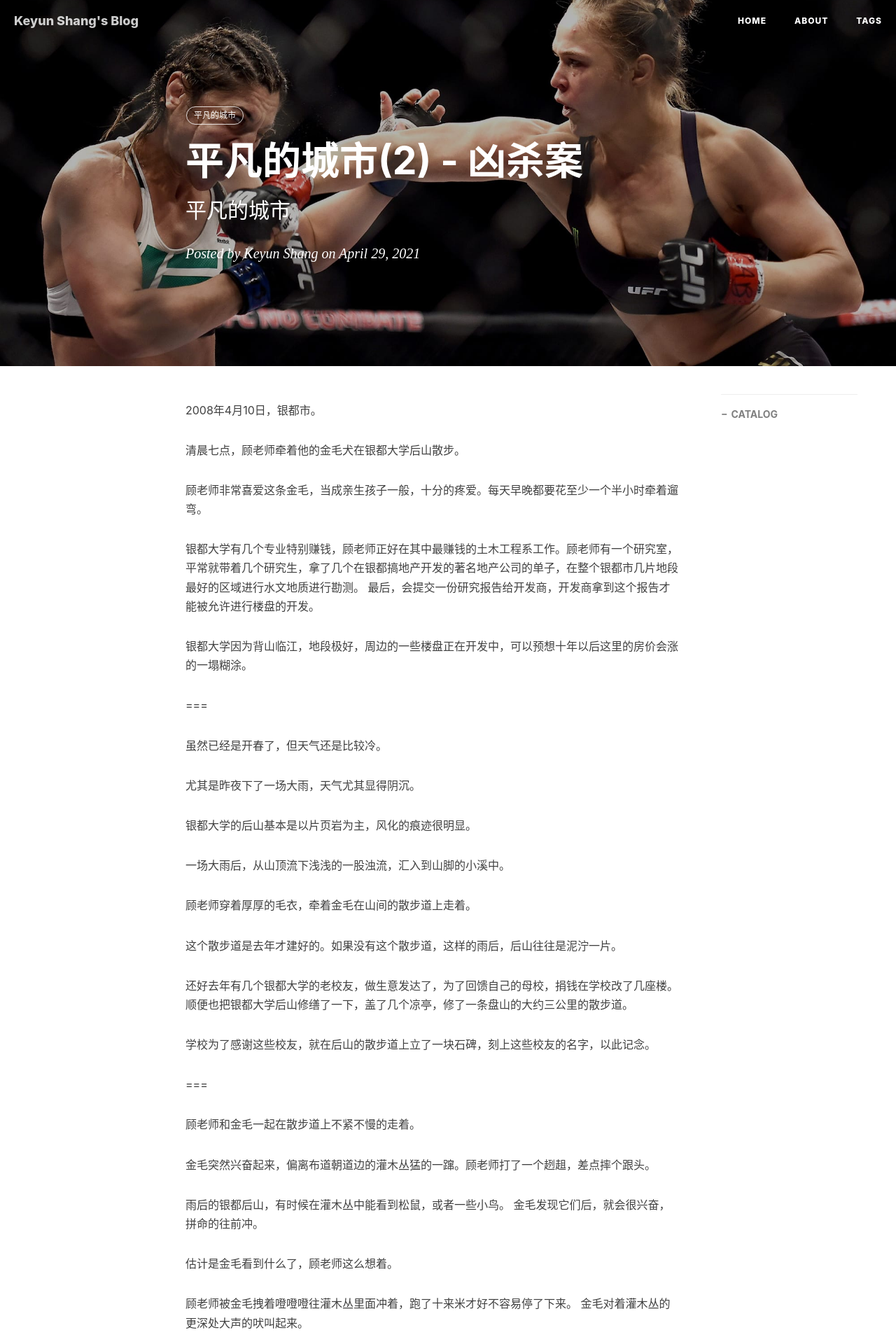
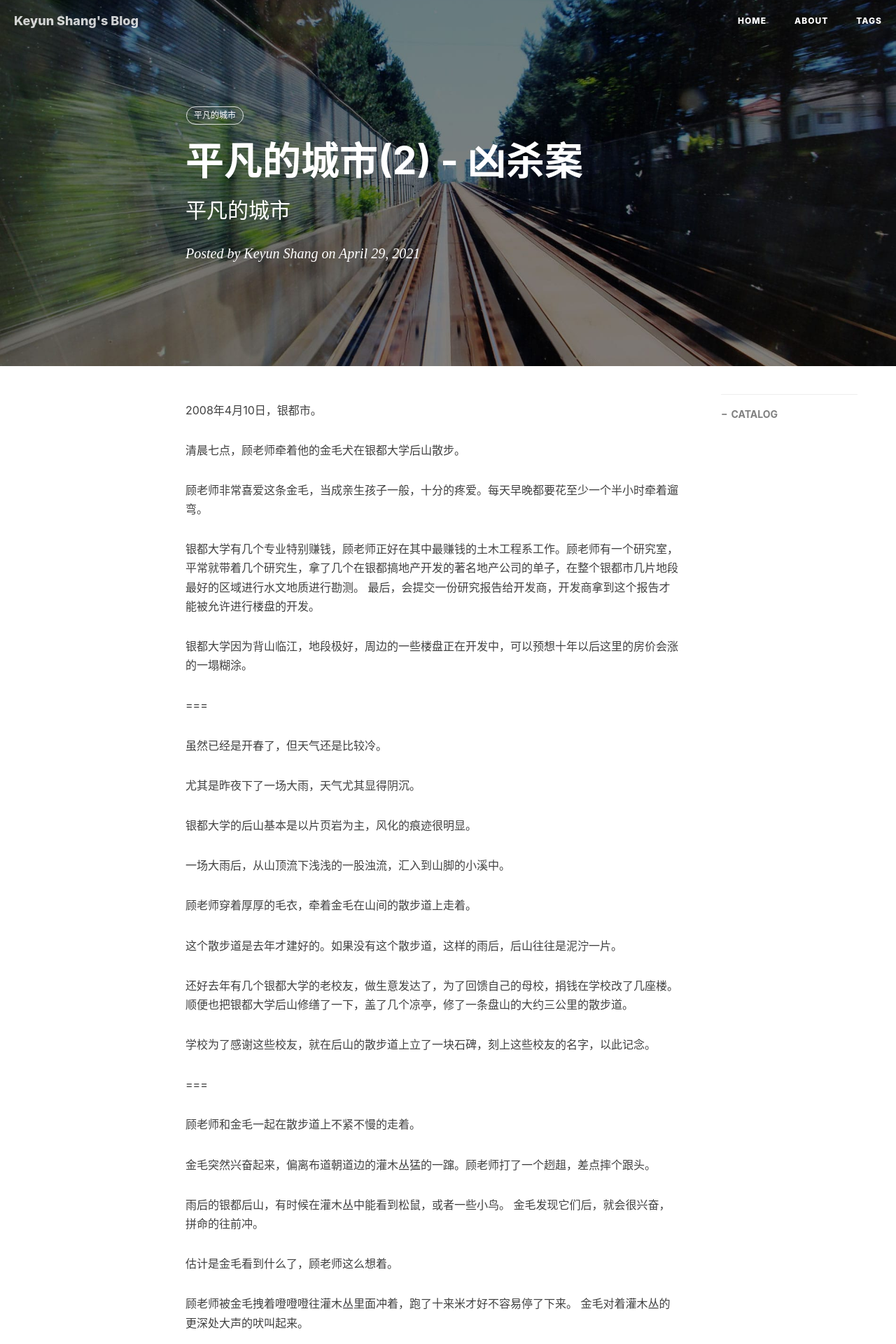
Before and after one commit to lanesky/lanesky.github.io, a Jekyll site: the page built from _posts/2021-04-28-bodanyuki-02.md, in a window 1280 px wide. Shown: the top 1920 px of the page at 70% size. Built offline with Jekyll 4.4.1, drawn with Linux system fonts in a browser that asks for light colours; nearby versions of some CDN libraries; comment, search, counter and statistics services are not loaded.

Commit message:
new post

```diff
--- a/_posts/2021-04-28-bodanyuki-02.md
+++ b/_posts/2021-04-28-bodanyuki-02.md
@@ -4,7 +4,7 @@ title:      平凡的城市(2) - 凶杀案
 subtitle:   平凡的城市
 date:       2021-04-29
 author:     Keyun Shang
-header-img: img/post-bg-mma-2.jpg
+header-img: img/post-bg-2015.jpg
 catalog: true
 tags:
     - 平凡的城市
```
